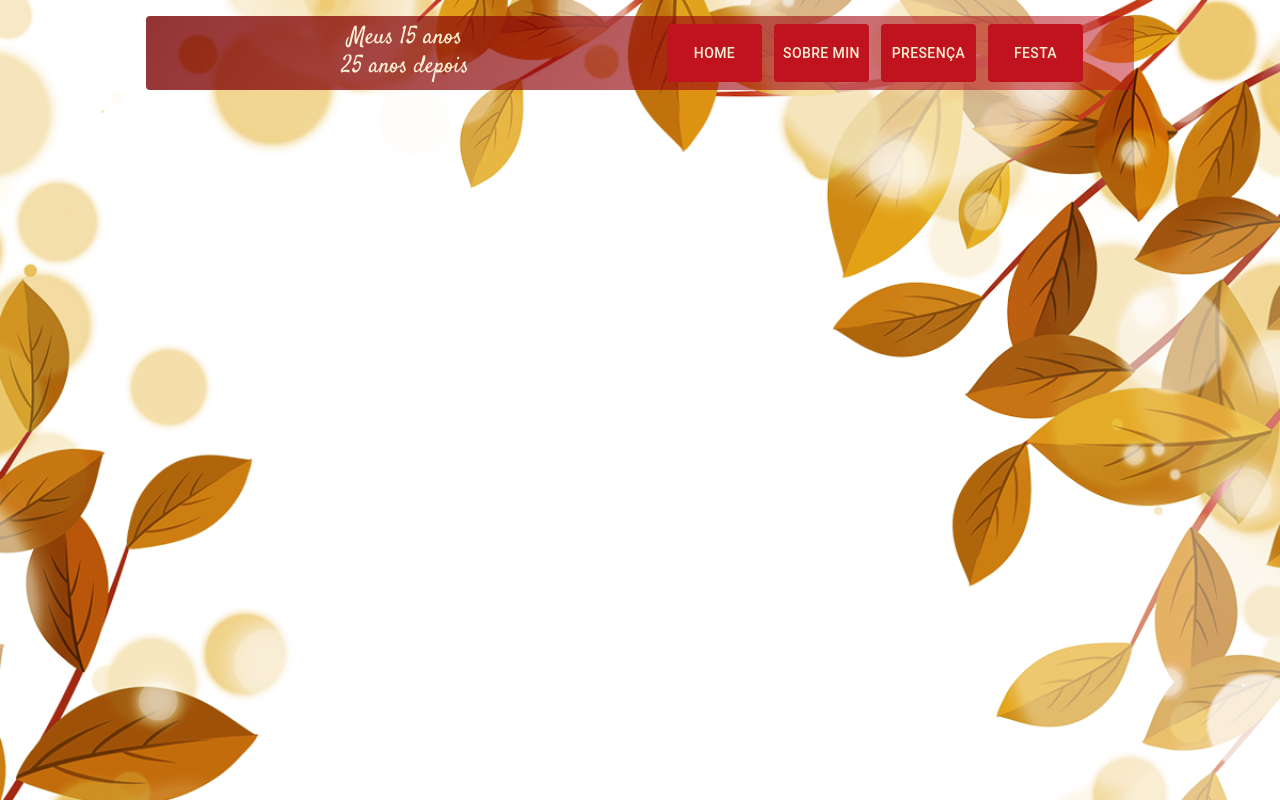
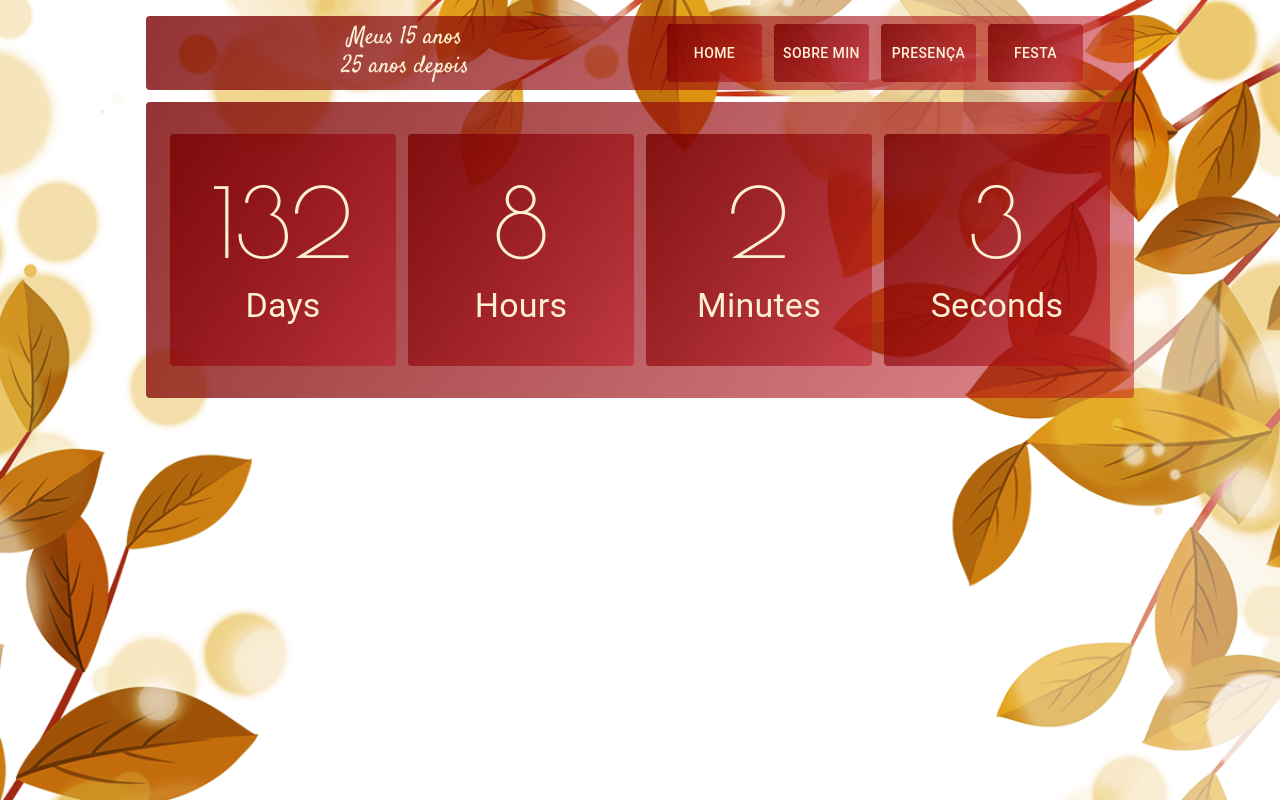
Before and after one commit to SidneyESSJr/meus-15-anos-25-anos-depois, a Next.js app: page / in a window 1280 px wide. Built offline with nearby package versions, Linux system fonts and the light colour scheme.

Commit message:
feat: adiciona o componente Display ao app

```diff
--- a/package.json
+++ b/package.json
@@ -16,6 +16,8 @@
     "@mui/material-nextjs": "^5.15.11",
     "next": "14.2.3",
     "react": "^18",
+    "react-countdown": "^2.3.5",
+    "react-countdown-circle-timer": "^3.2.1",
     "react-dom": "^18"
   },
   "devDependencies": {
--- a/src/app/components/header/header-frame.tsx
+++ b/src/app/components/header/header-frame.tsx
@@ -8,14 +8,11 @@ const HeaderFrameComponent = styled(
   Container,
   {}
 )(({ theme }) => ({
-  padding: Root.insidePadding,
-  background: `linear-gradient(${Root.backgroundColor})`,
-  borderRadius: Root.gapS,
-  border: "none",
-  display: "grid",
   gridTemplateColumns: "1fr 1fr",
   [theme.breakpoints.down("sm")]: {
     gridTemplateColumns: "1fr",
+    rowGap: Root.gapM,
+    padding: Root.gapL
   },
 }));
 
--- a/src/app/components/header/header.tsx
+++ b/src/app/components/header/header.tsx
@@ -1,21 +1,37 @@
-import { Typography } from "@mui/material";
+import { Box, Typography } from "@mui/material";
 import NavButtonFrame from "../nav-button/nav-button-frame";
 import HeaderFrame from "./header-frame";
 import { Root } from "@/theme/globals";
+import Link from "next/link";
 
 export default function Header() {
   return (
     <HeaderFrame>
-      <div style={{textAlign: "center"}}>
+      <Box sx={{ textAlign: "center" }}>
         <Typography variant="h2">Meus 15 anos</Typography>
         <Typography variant="h2">25 anos depois</Typography>
-      </div>
-      <nav style={{ display: "flex", columnGap: Root.gapM, justifyContent: "center"}}>
-        <NavButtonFrame>Home</NavButtonFrame>
-        <NavButtonFrame>Sobre min</NavButtonFrame>
-        <NavButtonFrame>Presença</NavButtonFrame>
-        <NavButtonFrame>Festa</NavButtonFrame>
-      </nav>
+      </Box>
+      <Box
+        component={"nav"}
+        sx={{
+          display: "flex",
+          columnGap: Root.gapM,
+          justifyContent: "center",
+        }}
+      >
+        <NavButtonFrame>
+          <Link href={""}>Home</Link>
+        </NavButtonFrame>
+        <NavButtonFrame>
+          <Link href={""}>Sobre min</Link>
+        </NavButtonFrame>
+        <NavButtonFrame>
+          <Link href={""}>Presença</Link>
+        </NavButtonFrame>
+        <NavButtonFrame>
+          <Link href={""}>Festa</Link>
+        </NavButtonFrame>
+      </Box>
     </HeaderFrame>
   );
 }
--- /dev/null
+++ b/src/app/components/home-display/display-couter-frame.tsx
@@ -0,0 +1,30 @@
+import { Root } from "@/theme/globals";
+import { Box, styled } from "@mui/material";
+import { ReactNode } from "react";
+
+const DisplayCounterFrameComponent = styled(
+  Box,
+  {}
+)(({theme}) => ({
+  padding: ` ${Root.gapXl} ${Root.insidePadding}`,
+  background: `linear-gradient(${Root.backgroundColor})`,
+  borderRadius: Root.gapS,
+  border: "none",
+  display: "grid",
+  gridTemplateRows: "2fr 1fr",
+  alignItems:"center",
+  color: Root.textConstrast,
+  [theme.breakpoints.down("sm")]: {
+    padding: ` ${Root.gapS} ${Root.insidePadding}`,
+  },
+}));
+
+export default function DisplayCounterFrame({
+  children,
+}: {
+  children?: ReactNode;
+}) {
+  return (
+    <DisplayCounterFrameComponent>{children}</DisplayCounterFrameComponent>
+  );
+}
--- /dev/null
+++ b/src/app/components/home-display/display-frame.tsx
@@ -0,0 +1,33 @@
+"use client";
+
+import { Root } from "@/theme/globals";
+import { Container, styled } from "@mui/material";
+import { ReactNode } from "react";
+import { Poiret_One} from "next/font/google";
+
+const poiretOne = Poiret_One({
+  weight: ["400"],
+  display: "swap",
+  subsets: ["latin"],
+});
+
+const DisplayFrameComponent = styled(
+  Container,
+  {}
+)(({ theme }) => ({
+  gridTemplateColumns: "1fr 1fr 1fr 1fr",
+  columnGap: Root.gapM,
+  padding: Root.gapXl,
+  fontFamily: poiretOne.style.fontFamily,
+  fontSize: '6rem',
+  textAlign: "center",
+  [theme.breakpoints.down("sm")]: {
+    gridTemplateColumns: "1fr",
+    fontSize: '6rem',
+    rowGap: Root.gapS
+  },
+}));
+
+export default function DisplayFrame({ children }: { children?: ReactNode }) {
+  return <DisplayFrameComponent>{children}</DisplayFrameComponent>;
+}
--- /dev/null
+++ b/src/app/components/home-display/display.tsx
@@ -0,0 +1,58 @@
+"use client";
+import Countdown from "react-countdown";
+import DisplayFrame from "./display-frame";
+import DisplayCounterFrame from "./display-couter-frame";
+import { Typography } from "@mui/material";
+
+export default function Display() {
+  const eventDate = new Date(2024, 8, 30, 21, 0, 0);
+
+  return (
+    <DisplayFrame>
+      <DisplayCounterFrame>
+        <Countdown
+          date={eventDate.getTime()}
+          intervalDelay={0}
+          precision={3}
+          renderer={({ days }) => {
+            return <span>{days}</span>;
+          }}
+        ></Countdown>
+        <Typography variant="h4">Days</Typography>
+      </DisplayCounterFrame>
+      <DisplayCounterFrame>
+        <Countdown
+          date={eventDate.getTime()}
+          intervalDelay={0}
+          precision={3}
+          renderer={({ hours }) => {
+            return <span>{hours}</span>;
+          }}
+        ></Countdown>
+        <Typography variant="h4">Hours</Typography>
+      </DisplayCounterFrame>
+      <DisplayCounterFrame>
+        <Countdown
+          date={eventDate.getTime()}
+          intervalDelay={0}
+          precision={3}
+          renderer={({ minutes }) => {
+            return <span>{minutes}</span>;
+          }}
+        ></Countdown>
+        <Typography variant="h4">Minutes</Typography>
+      </DisplayCounterFrame>
+      <DisplayCounterFrame>
+        <Countdown
+          date={eventDate.getTime()}
+          intervalDelay={0}
+          precision={3}
+          renderer={({ seconds }) => {
+            return <span>{seconds}</span>;
+          }}
+        ></Countdown>
+        <Typography variant="h4">Seconds</Typography>
+      </DisplayCounterFrame>
+    </DisplayFrame>
+  );
+}
--- a/src/app/components/nav-button/nav-button-frame.tsx
+++ b/src/app/components/nav-button/nav-button-frame.tsx
@@ -8,7 +8,7 @@ const NavButtonFrameComponent = styled(
   Button,
   {}
 )(({}) => ({
-  background: Root.secondaryColor,
+  background: `linear-gradient(${Root.backgroundColor})`,
   color: Root.textConstrast,
   padding: Root.insidePadding,
   "&:hover": { backgroundColor: Root.primaryColor },
--- a/src/app/globals.css
+++ b/src/app/globals.css
@@ -4,6 +4,9 @@
   box-sizing: border-box;
   text-decoration: none;
   list-style: none;
+}
+a {
+  color: #fdf0d5;
 }
 
 html {
--- a/src/app/layout.tsx
+++ b/src/app/layout.tsx
@@ -1,6 +1,7 @@
 import type { Metadata } from "next";
 import "./globals.css";
 import ThemeRegistry from "./ThemeRegistry";
+import Header from "./components/header/header";
 
 export const metadata: Metadata = {
   title: "Meus 15 anos 25 anos depois",
@@ -15,7 +16,10 @@ export default function RootLayout({
   return (
     <html lang="pt-br">
       <ThemeRegistry>
-        <body>{children}</body>
+        <body>
+          <Header />
+          {children}
+        </body>
       </ThemeRegistry>
     </html>
   );
--- a/src/app/page.tsx
+++ b/src/app/page.tsx
@@ -1,10 +1,11 @@
 import { Typography } from "@mui/material";
 import Header from "./components/header/header";
+import Display from "./components/home-display/display";
 
 export default function Home() {
   return (
     <main>
-      <Header />
+      <Display />
     </main>
   );
 }
--- a/src/theme/theme.ts
+++ b/src/theme/theme.ts
@@ -36,4 +36,18 @@ export const theme = createTheme({
       xl: 1920,
     },
   },
+  components: {
+    MuiContainer: {
+      styleOverrides: {
+        root: {
+          padding: Root.insidePadding,
+          background: `linear-gradient(${Root.backgroundColor})`,
+          borderRadius: Root.gapS,
+          border: "none",
+          display: "grid",
+          marginBottom: Root.gapM
+        },
+      },
+    },
+  },
 });
```
Also changed, not shown: 1 other file (tests, documents, lock files or other folders).
